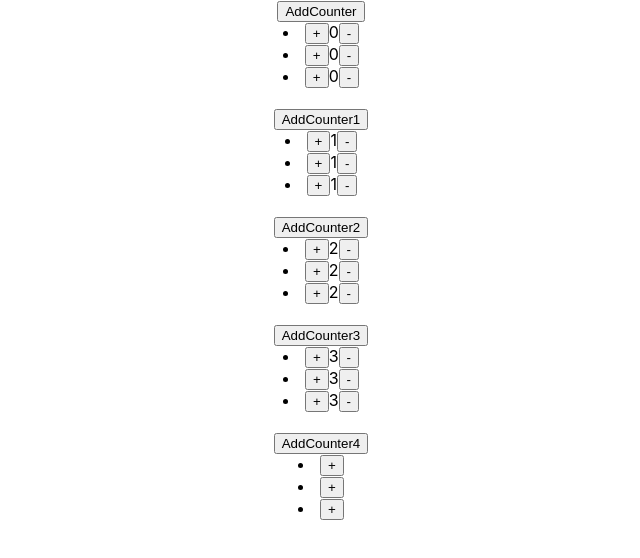
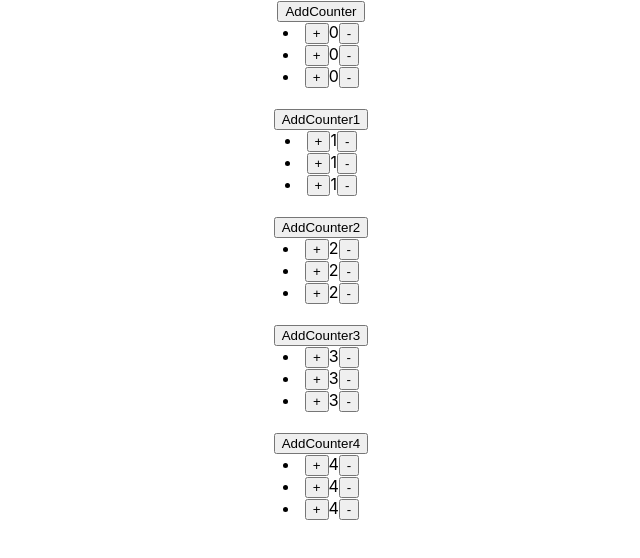
Before and after one commit to Nosov-Pavel/counter-del-me15.09, a React (Create React App) app: page / in a window 1280 px wide. Shown: the top 558 px of the page, without its empty margins (319-959 px from the left). Built offline with nearby package versions, Linux system fonts and the light colour scheme.

Commit message:
addCount4btn-

```diff
--- a/src/App.js
+++ b/src/App.js
@@ -82,6 +82,8 @@ function App() {
             <button onChange={addCounter4}>AddCounter4</button>
             {counters4.map(el => <li>
                 <button>+</button>
+                {el}
+                <button>-</button>
             </li>)}
         </div>
     );
```
